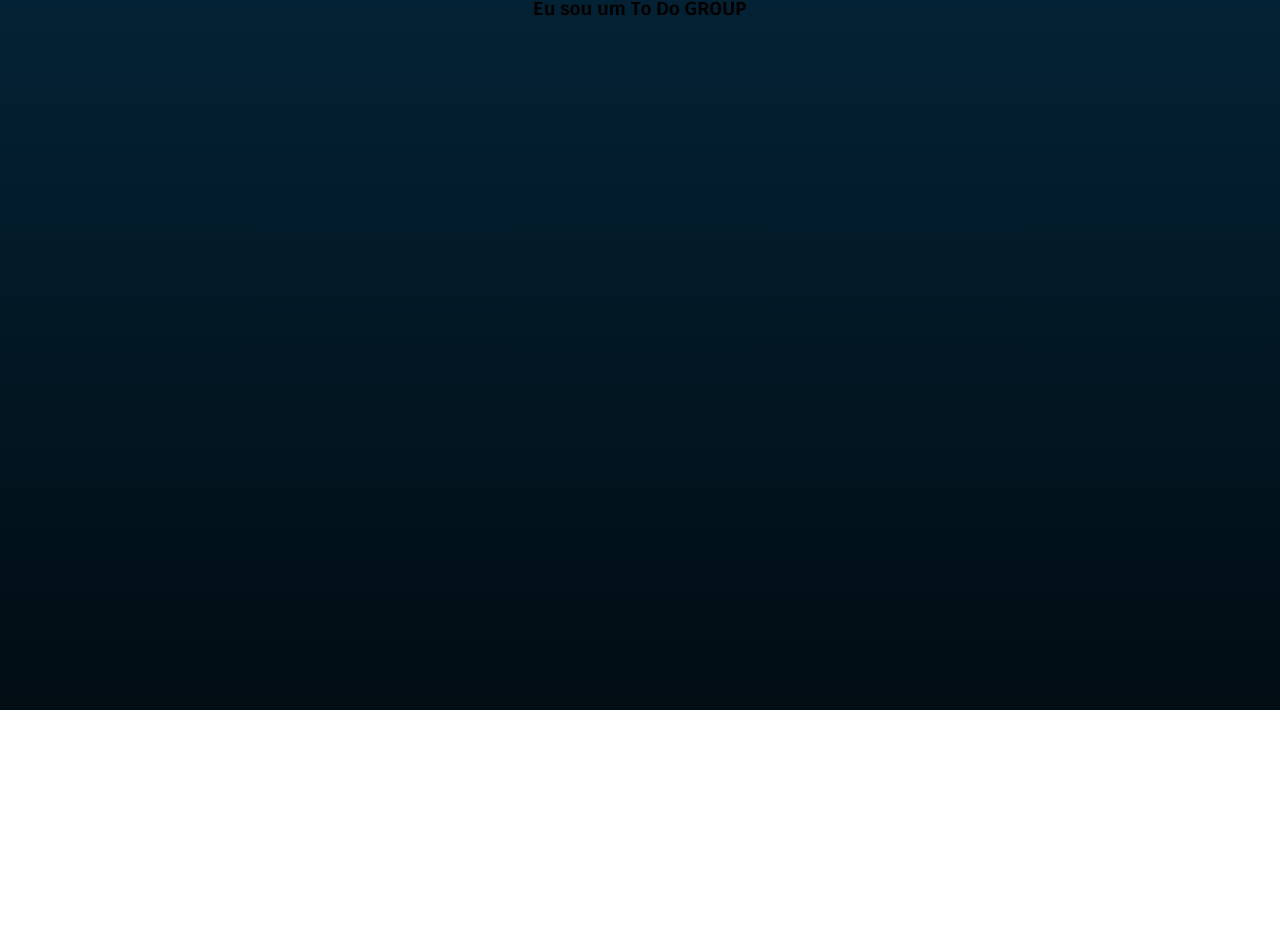
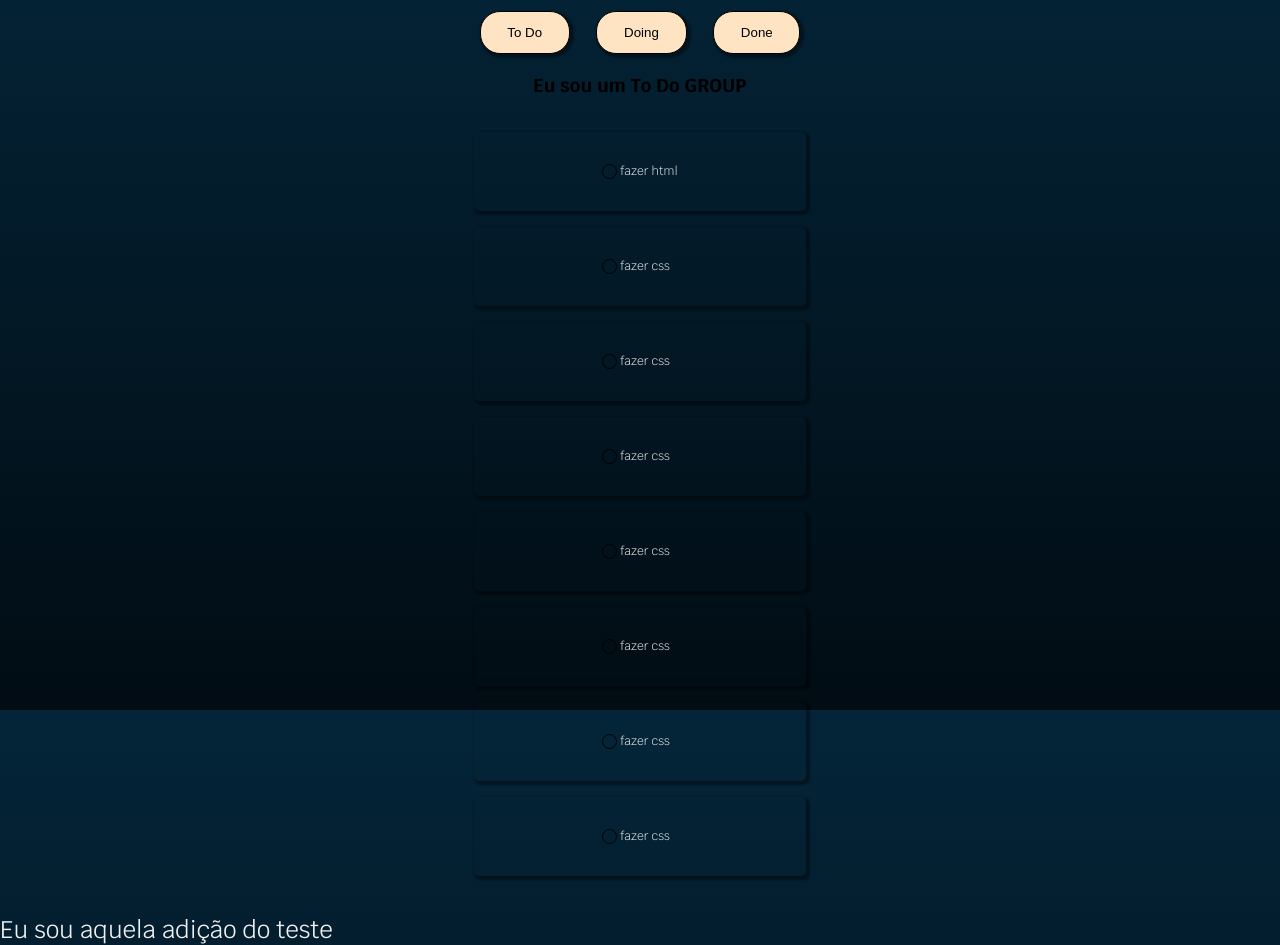
Before and after one commit to f-mantovani/project-3-client, a React (Create React App) app: page /mytasks in a window 1280 px wide. Shown: the part 90-1035 px from the top of the page. Before the commit the page ends 800 px from the top, so only its background shows below. Built offline with nearby package versions, Linux system fonts and the light colour scheme.

Commit message:
fixed some problems with the background color with gradient

```diff
--- a/src/App.css
+++ b/src/App.css
@@ -13,7 +13,7 @@
   --fs-xtra-large:1rem;
   --fs-sub-title:1.25rem;
   --fs-main-title:1.5rem;
-  overflow: hidden;
+  /* overflow: hidden; */
 }
 
 *,
@@ -22,6 +22,7 @@
   box-sizing: border-box;
   margin: 0;
   padding: 0;
+
 }
 
 img {
@@ -36,10 +37,18 @@ h5 {
   margin: 1em 0;
 }
 
+html {
+  height: 100%;
+}
+
 body {
+  height: 100%;
   background: linear-gradient(180deg, #042539 0%, #010c13 100%);
-  height: 100vh;
+  background-repeat: no-repeat;
+  background-attachment: fixed;
 }
+
+
 
 h1 {
   font-style: normal;
--- a/src/pages/MyTasks/MyTasks.js
+++ b/src/pages/MyTasks/MyTasks.js
@@ -3,49 +3,61 @@ import Navbar from '../../components/Navbar'
 import TaskGroup from '../../components/Tasks/TaskGroup'
 import TabPlato from '../../design.system/TabPlato'
 
-const types = [ "To Do", "Doing", "Done"]
+const types = ['To Do', 'Doing', 'Done']
 
 // Some data mocking for rendering test
 
-// const kanban = [
-//   {title: "fazer html", status:"todo", _id:"1" },
-//   {title: "fazer css", status:"todo", _id:"2"},
-//   {title: "fazer css", status:"todo", _id:"3"},
-//   {title: "fazer css", status:"todo", _id:"4"},
-//   {title: "fazer css", status:"todo", _id:"5"},
-//   {title: "fazer css", status:"todo", _id:"6"},
-//   {title: "fazer css", status:"todo", _id:"7"},
-//   {title: "fazer css", status:"todo", _id:"8"},
-//   {title: "doing1", status:"doing", _id:"9"},
-//   {title: "doing2", status:"doing", _id:"10"},
-//   {title: "doing3", status:"doing", _id:"11"},
-//   {title: "doing3", status:"doing", _id:"12"},
-//   {title: "done1", status:"done", _id:"13"},
-//   {title: "done2", status:"done", _id:"14"},
-// ]
+const kanban = [
+  { title: 'fazer html', status: 'todo', _id: '1' },
+  { title: 'fazer css', status: 'todo', _id: '2' },
+  { title: 'fazer css', status: 'todo', _id: '3' },
+  { title: 'fazer css', status: 'todo', _id: '4' },
+  { title: 'fazer css', status: 'todo', _id: '5' },
+  { title: 'fazer css', status: 'todo', _id: '6' },
+  { title: 'fazer css', status: 'todo', _id: '7' },
+  { title: 'fazer css', status: 'todo', _id: '8' },
+  { title: 'doing1', status: 'doing', _id: '9' },
+  { title: 'doing2', status: 'doing', _id: '10' },
+  { title: 'doing3', status: 'doing', _id: '11' },
+  { title: 'doing3', status: 'doing', _id: '12' },
+  { title: 'done1', status: 'done', _id: '13' },
+  { title: 'done2', status: 'done', _id: '14' },
+]
 
-const kanban = []
+// const kanban = []
 
 const MyTasks = () => {
-
-const [active, setActive] = useState(types[0])
+  const [active, setActive] = useState(types[0])
 
   return (
     <div>
-      <Navbar/>
+      <Navbar />
+      <h1>Tasks</h1>
       <div className='tabs'>
-        {types.map(type => (
+        {types.map((type) => (
           <TabPlato
-          key={type}
-          className={active === type && 'active'}
-          onClick={() => setActive(type)}>
+            key={type}
+            className={active === type && 'active'}
+            onClick={() => setActive(type)}
+          >
             {type}
           </TabPlato>
         ))}
       </div>
       {active === types[0] && <TaskGroup kanban={kanban} name='todo'>To Do</TaskGroup>}
-      {active === types[1] && <TaskGroup kanban={kanban} name='doing'>Doing</TaskGroup>}
-      {active === types[2] && <TaskGroup kanban={kanban} name='done'>Done</TaskGroup>}
+      {(!kanban.length || active === types[0]) && (
+        <h1>Eu sou aquela adição do teste</h1>
+      )}
+      {active === types[1] && (
+        <TaskGroup kanban={kanban} name='doing'>
+          Doing
+        </TaskGroup>
+      )}
+      {active === types[2] && (
+        <TaskGroup kanban={kanban} name='done'>
+          Done
+        </TaskGroup>
+      )}
     </div>
   )
 }
```
